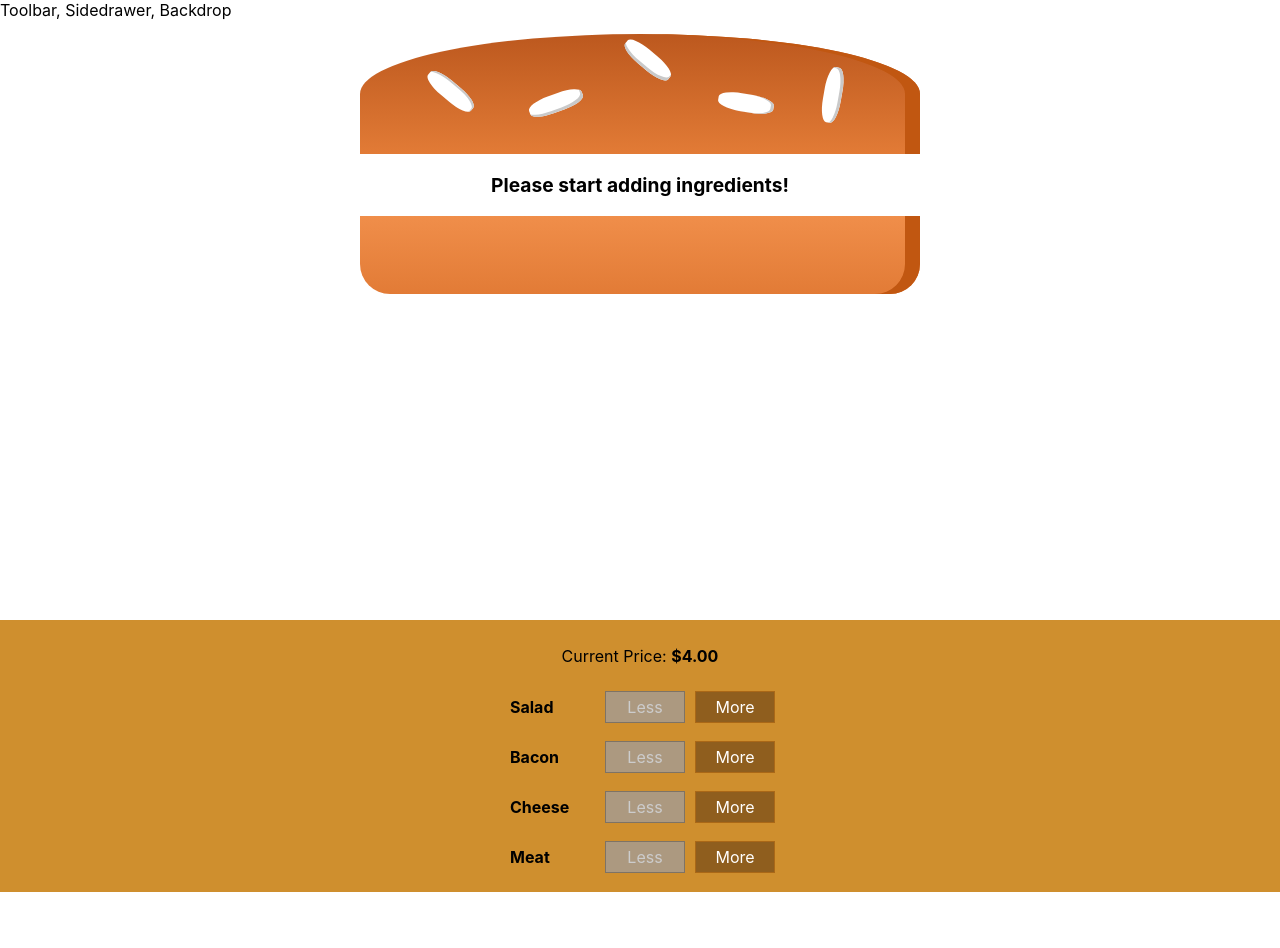
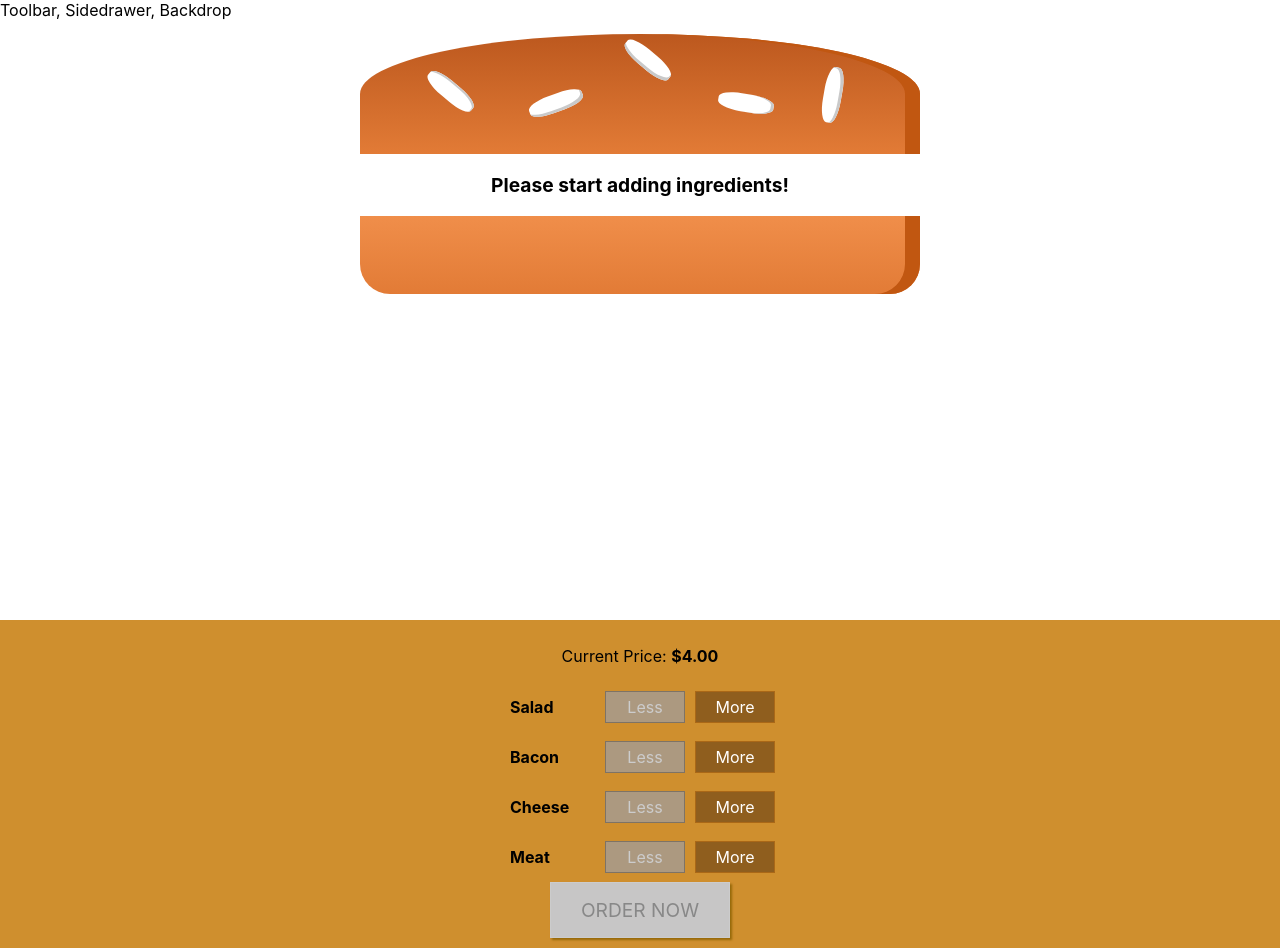
Before and after one commit to tshvets65/burger-builder, a React (Create React App) app: page / in a window 1280 px wide. Before the commit the page ends 892 px from the top, so only its background shows below. Built offline with nearby package versions, Linux system fonts and the light colour scheme.

Commit message:
Order button

```diff
--- a/src/components/Burger/BuildControls/BuildControls.module.css
+++ b/src/components/Burger/BuildControls/BuildControls.module.css
@@ -8,3 +8,45 @@
     margin: auto;
     padding: 10px 0;
 }
+
+
+.orderbutton {
+    background-color: #DAD735;
+    outline: none;
+    cursor: pointer;
+    border: 1px solid #966909;
+    color: #966909;
+    font-family: inherit;
+    font-size: 1.2em;
+    padding: 15px 30px;
+    box-shadow: 2px 2px 2px #966909;
+}
+
+.orderbutton:hover, .orderbutton:active {
+    background-color: #A0DB41;
+    border: 1px solid #966909;
+    color: #966909;
+}
+
+.orderbutton:disabled {
+    background-color: #C7C6C6;
+    cursor: not-allowed;
+    border: 1px solid #ccc;
+    color: #888888;
+}
+
+.orderbutton:not(:disabled) {
+    animation: enable 0.3s linear;
+}
+
+@keyframes enable {
+    0% {
+        transform: scale(1);
+    }
+    60% {
+        transform: scale(1.1);
+    }
+    100% {
+        transform: scale(1);
+    }
+}
--- a/src/components/Burger/BuildControls/index.js
+++ b/src/components/Burger/BuildControls/index.js
@@ -9,7 +9,7 @@
     { label: 'Meat', type: 'meat' },
 ]
 
-const BuildControls = ({ ingredientAdded, ingredientRemoved, disabledInfo, price }) => (
+const BuildControls = ({ ingredientAdded, ingredientRemoved, disabledInfo, price, purchasable }) => (
     <div className={classes.buildcontrols}>
         <p>Current Price: <strong>${price.toFixed(2)}</strong></p>
         {controls.map(ctrl => (
@@ -21,6 +21,7 @@
                 disabled={disabledInfo[ctrl.type]}
             />
         ))}
+        <button className={classes.orderbutton} disabled={!purchasable}>ORDER NOW</button>
     </div>
 )
 
--- a/src/containers/BurgerBuilder/index.js
+++ b/src/containers/BurgerBuilder/index.js
@@ -16,7 +16,18 @@
             cheese: 0,
             meat: 0
         },
-        totalPrice: 4
+        totalPrice: 4,
+        purchasable: false
+    }
+
+    updatePurchaseState = () => {
+        const ingredients = { ...this.state.ingredients }
+        const sum = Object.keys(ingredients)
+            .map(igKey => ingredients[igKey])
+            .reduce((sum, el) => {
+                return sum + el
+            }, 0)
+        this.setState({ purchasable: sum > 0 })
     }
 
     addIngredientHandler = type => {
@@ -25,7 +36,7 @@
             updatedIngredients[type] = prevState.ingredients[type] + 1
             const newPrice = prevState.totalPrice + INGREDIENT_PRICES[type]
             return { ...prevState, ingredients: updatedIngredients, totalPrice: newPrice }
-        })
+        }, this.updatePurchaseState)
     }
 
     removeIngredientHandler = type => {
@@ -34,11 +45,11 @@
             updatedIngredients[type] = prevState.ingredients[type] - 1
             const newPrice = prevState.totalPrice - INGREDIENT_PRICES[type]
             return { ...prevState, ingredients: updatedIngredients, totalPrice: newPrice }
-        })
+        }, this.updatePurchaseState)
     }
 
     render() {
-        const { ingredients, totalPrice } = this.state
+        const { ingredients, totalPrice, purchasable } = this.state
         const disabledInfo = { ...ingredients }
         for (let key in disabledInfo) {
             disabledInfo[key] = disabledInfo[key] <= 0
@@ -51,6 +62,7 @@
                     ingredientRemoved={this.removeIngredientHandler}
                     disabledInfo={disabledInfo}
                     price={totalPrice}
+                    purchasable={purchasable}
                 />
             </>
         )
```
